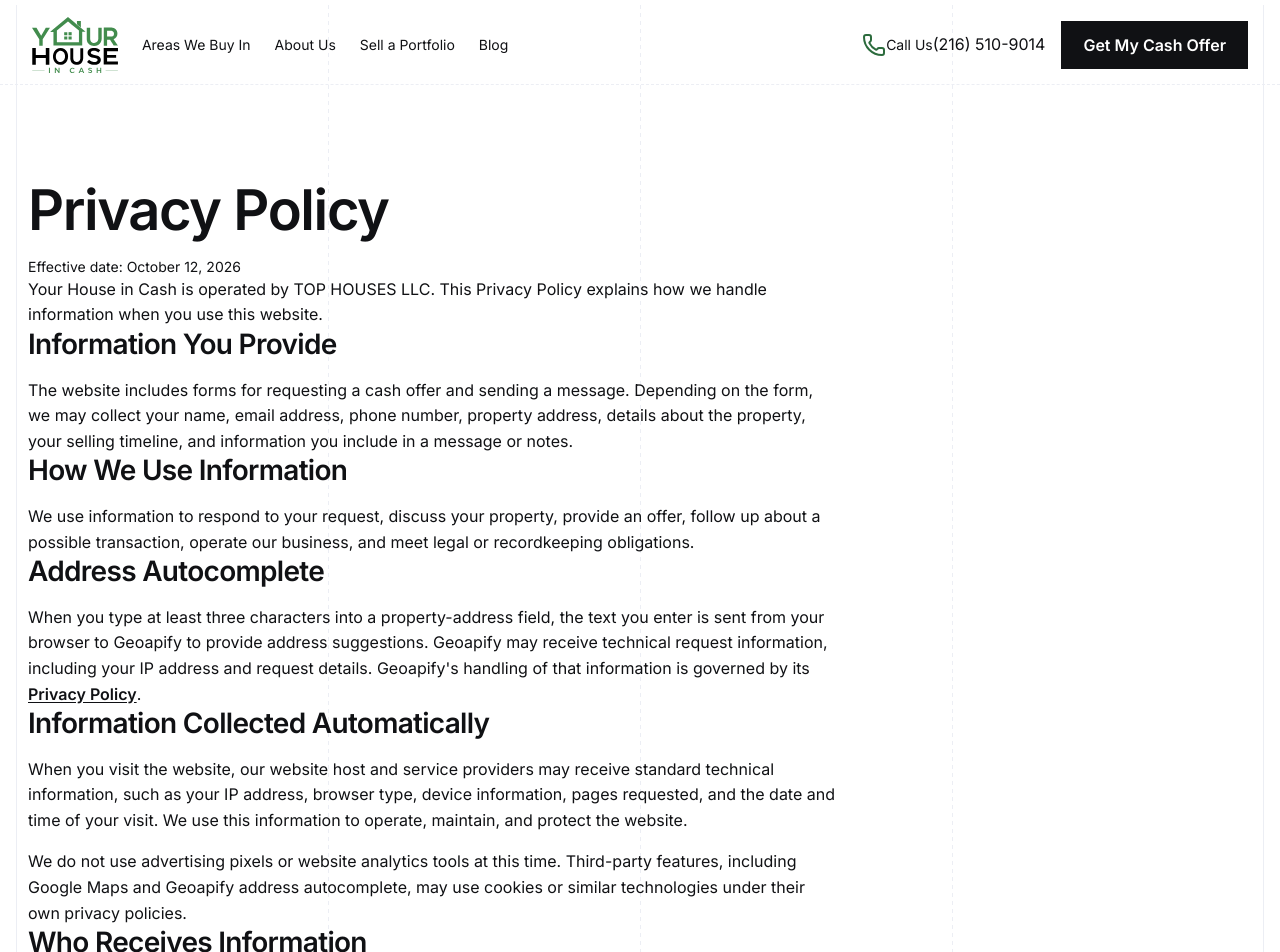
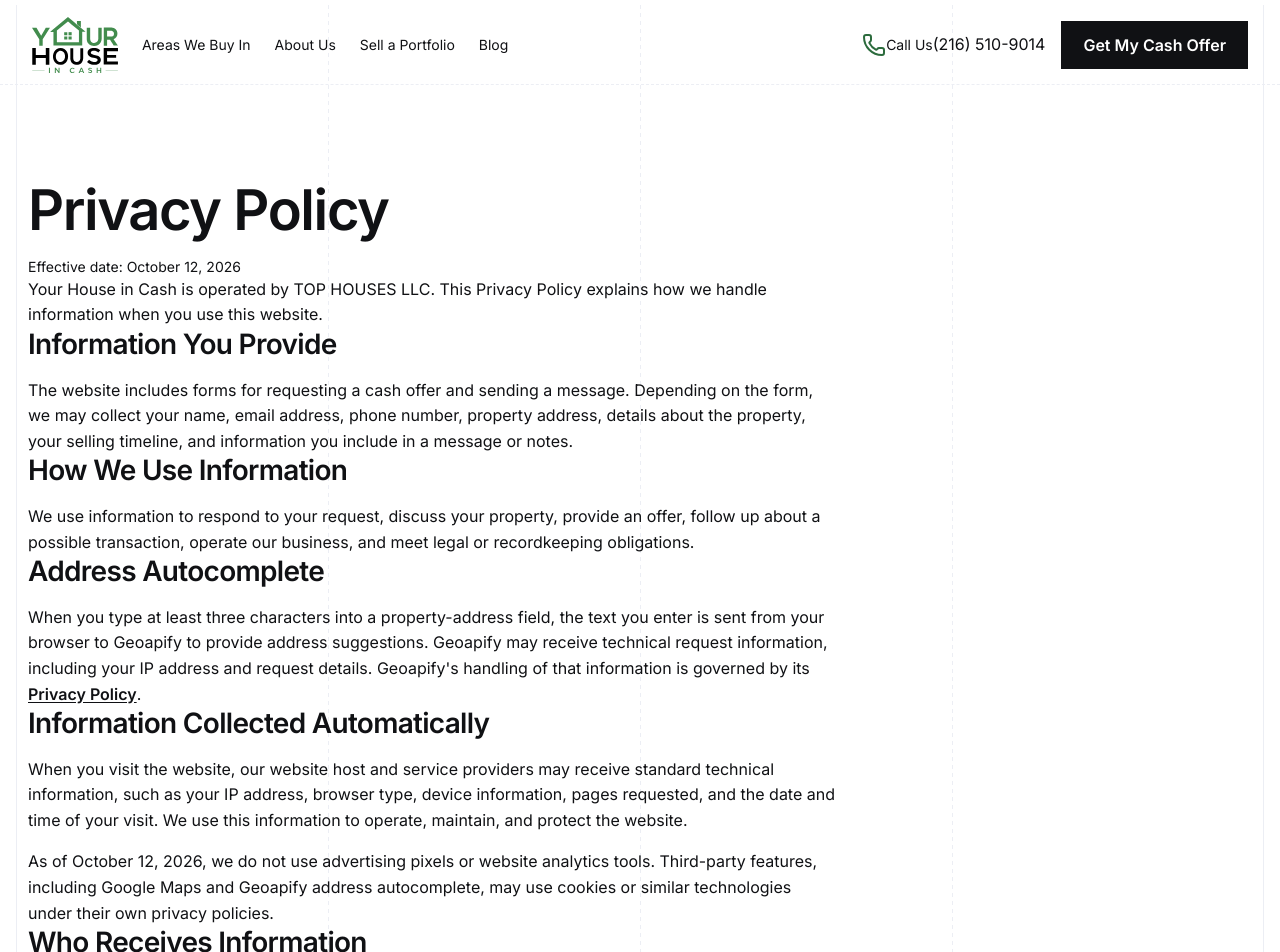
Before and after one commit to YHICAdmin/your-house-in-cash, a Next.js app: page /privacy-policy in a window 1280 px wide. Shown: the top 952 px of the page. Built offline with nearby package versions, Linux system fonts and the light colour scheme.

Commit message:
update privacy-policy

```diff
--- a/project-documentation/website-specification/privacy-policy-page.md
+++ b/project-documentation/website-specification/privacy-policy-page.md
@@ -91,7 +91,7 @@ When you type at least three characters into a property-address field, the text
 
 When you visit the website, our website host and service providers may receive standard technical information, such as your IP address, browser type, device information, pages requested, and the date and time of your visit. We use this information to operate, maintain, and protect the website.
 
-We do not use advertising pixels or website analytics tools at this time. Third-party features, including Google Maps and Geoapify address autocomplete, may use cookies or similar technologies under their own privacy policies.
+As of the effective date, we do not use advertising pixels or website analytics tools. Third-party features, including Google Maps and Geoapify address autocomplete, may use cookies or similar technologies under their own privacy policies.
 
 #### Who Receives Information
 
--- a/src/app/(site)/privacy-policy/page.tsx
+++ b/src/app/(site)/privacy-policy/page.tsx
@@ -43,7 +43,7 @@ export default function PrivacyPolicyPage() {
                 <section>
                   <h2 className="text-heading-3">Information Collected Automatically</h2>
                   <p>When you visit the website, our website host and service providers may receive standard technical information, such as your IP address, browser type, device information, pages requested, and the date and time of your visit. We use this information to operate, maintain, and protect the website.</p>
-                  <p>We do not use advertising pixels or website analytics tools at this time. Third-party features, including Google Maps and Geoapify address autocomplete, may use cookies or similar technologies under their own privacy policies.</p>
+                  <p>As of October 12, 2026, we do not use advertising pixels or website analytics tools. Third-party features, including Google Maps and Geoapify address autocomplete, may use cookies or similar technologies under their own privacy policies.</p>
                 </section>
 
                 <section>
```
